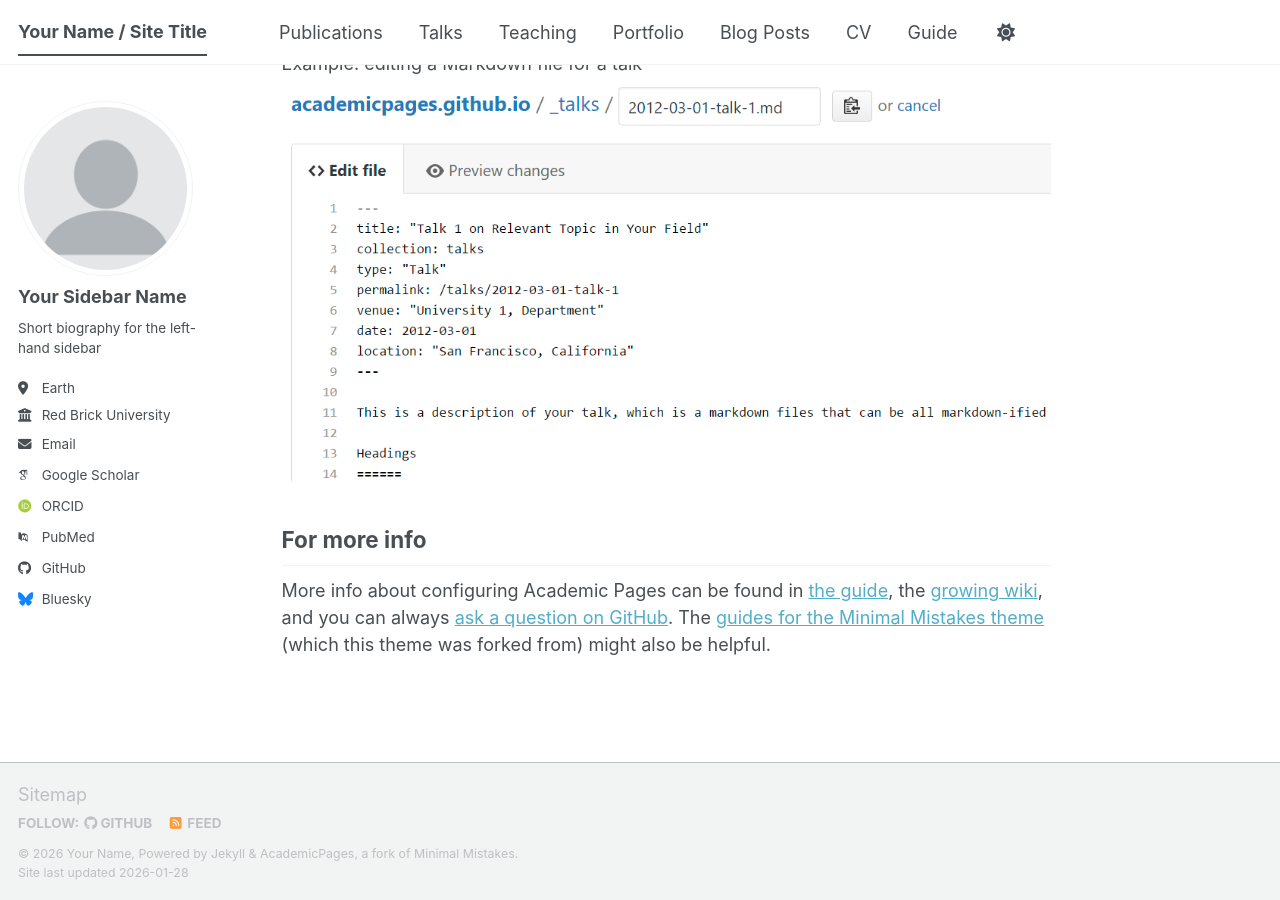
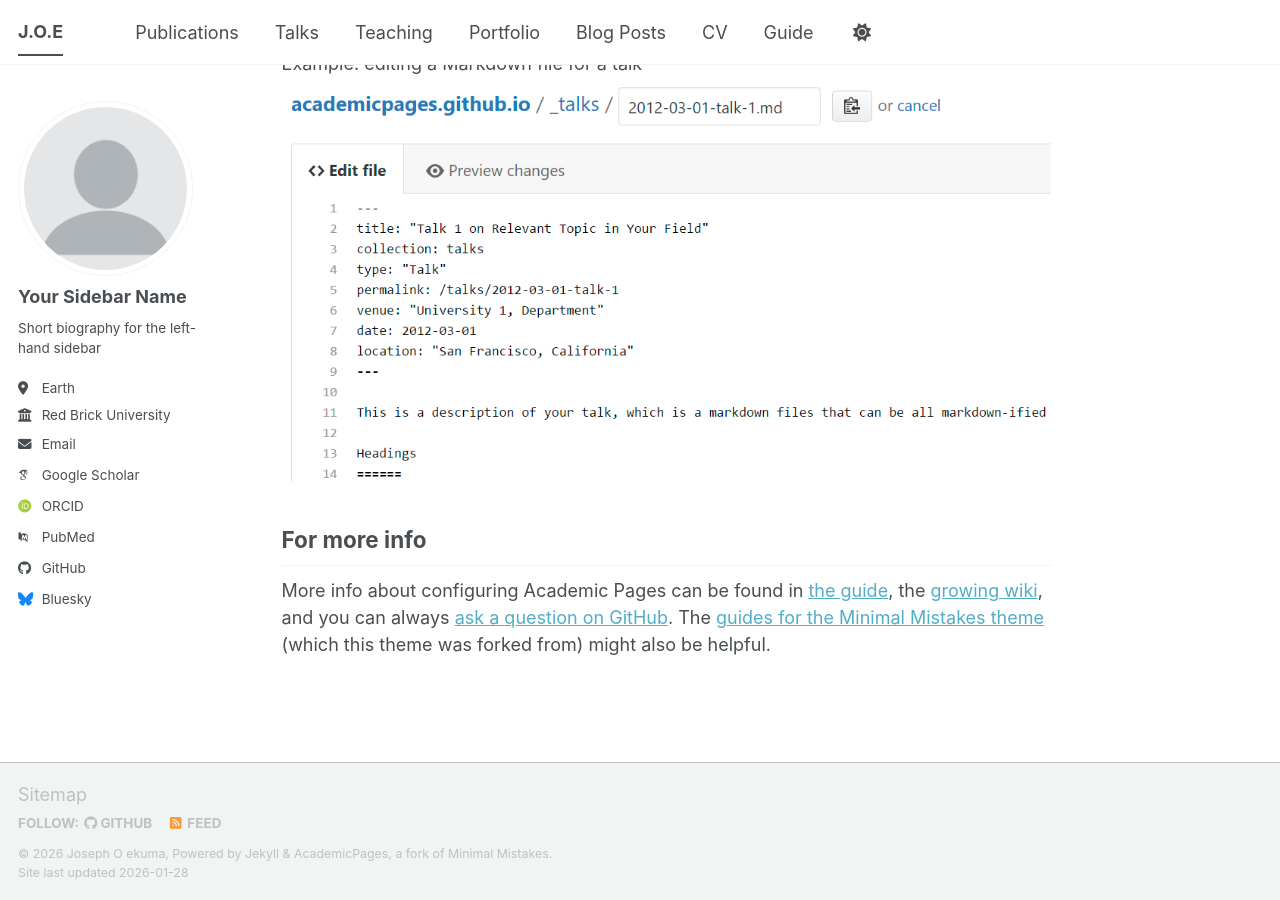
Before and after one commit to josephoekumavt/josephoekumavt.github.io, a Jekyll site: the page built from _pages/about.md, in a window 1280 px wide and 900 px high, scrolled down 2720 px. Built offline with Jekyll 4.4.1, drawn with Linux system fonts in a browser that asks for light colours; some web fonts are replaced; a script bundle is joined from its source files by our own code; library files that are not in the unit come from our copies.

Commit message:
Changed base setings in _config.yml

```diff
--- a/_config.yml
+++ b/_config.yml
@@ -9,14 +9,14 @@
 # Basic Site Settings
 locale                   : "en-US"
 site_theme               : "default" # The available themes options are "default", "air", "sunrise", "mint", "dirt" and "contrast"
-title                    : "Your Name / Site Title"
+title                    : "J.O.E"
 title_separator          : "-"
-name                     : &name "Your Name"
-description              : &description "Your Name's academic portfolio"   # Update this with a general description of your site, this is the default if not overridden by a page
-url                      : https://academicpages.github.io # The base hostname & protocol for your site e.g. "https://[your GitHub username].github.io",
+name                     : &name "Joseph O ekuma"
+description              : &description " Undergraduate Electrical  Engineering student with interests in Controls, Robotics, and Autonomy."   # Update this with a general description of your site, this is the default if not overridden by a page
+url                      : https://josephoekumavt.github.io # The base hostname & protocol for your site e.g. "https://josephoekumavt.github.io",
                                                            # or if you already have some other page hosted on Github then use "https://[your GitHub username].github.io/[Your Repo Name]"
 baseurl                  : "" # the subpath of your site, e.g. "/blog"
-repository               : "academicpages/academicpages.github.io"
+repository               : "josephoekumavt/josephoekumavt.github.io"
 
 # Site Author - The following control what appear as part of the author content on the side bar.
 #               If a field is blank the icon and link will not appear, otherwise it will be shown.
```
